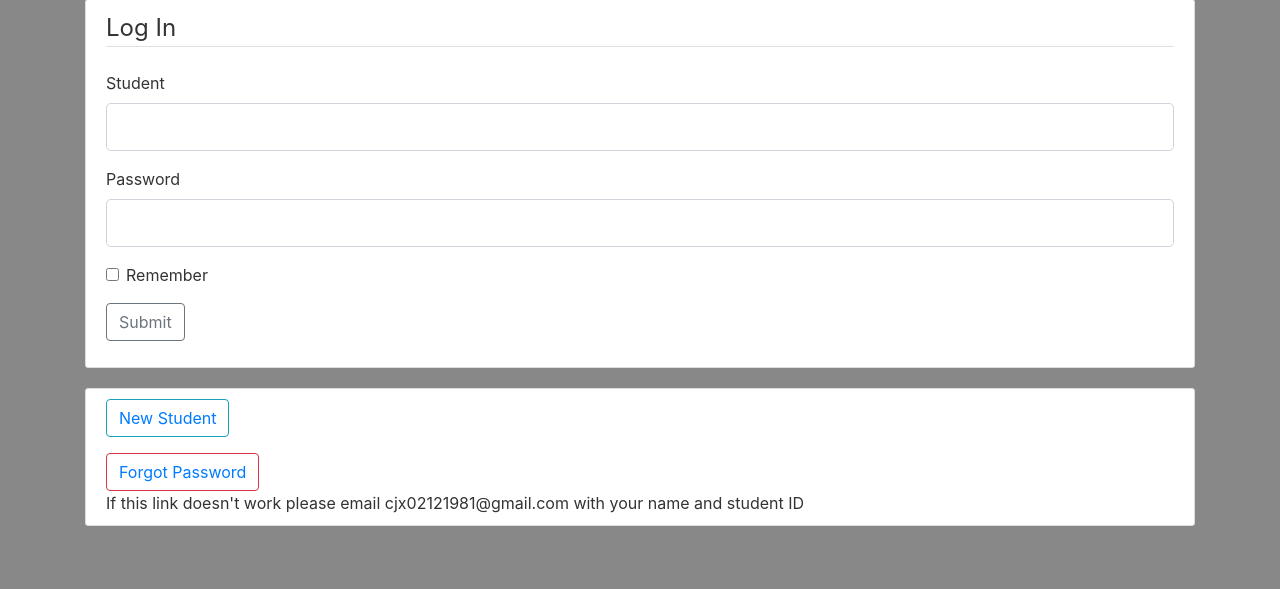
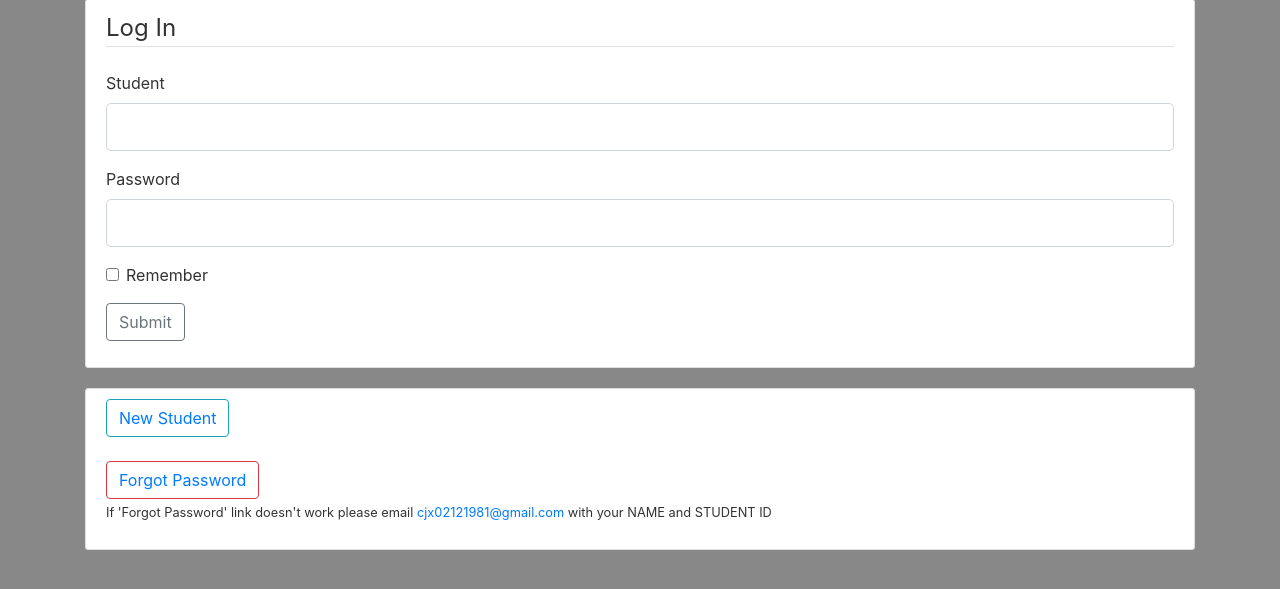
Before and after one commit to ChrisEng0212/travel-eng, a Python web app: template templates/admin/login.html in a window 1280 px wide. Shown: the part 81-670 px from the top of the page. Run offline with Jinja, Linux system fonts and the light colour scheme; the template is opened without the code that fills it: most values are stand-ins (such as "Sample title", 1, 10 or a date in 2020); form fields are guessed from the names that the template uses; some libraries are stand-ins or nearby versions.

Commit message:
ForgotPassword

```diff
--- a/templates/admin/login.html
+++ b/templates/admin/login.html
@@ -45,13 +45,15 @@
         </form>
     </div>
     <div class='content-section'>
+        <div>
         <button class="btn btn-outline-info"><a href="{{ url_for ('register') }}">New Student</a></button>
+        </div>
+        <br>
+        <div>
+        <button class="btn btn-outline-danger"><a href="{{ url_for ('reset_request') }}">Forgot Password</a></button>
+        </div>
 
-        <p></p>
-
-        <button class="btn btn-outline-danger"><a href="{{ url_for ('reset_request') }}">Forgot Password</a></button>
-        <br>
-        <text>If this link doesn't work please email <a>cjx02121981@gmail.com</a> with your name and student ID</text>
+        <p><small>If 'Forgot Password' link doesn't work please email <a href='mailto:cjx02121981@gmail.com'>cjx02121981@gmail.com</a> with your NAME and STUDENT ID</small></p>
     </div>
 
 {% endblock content %}
```
